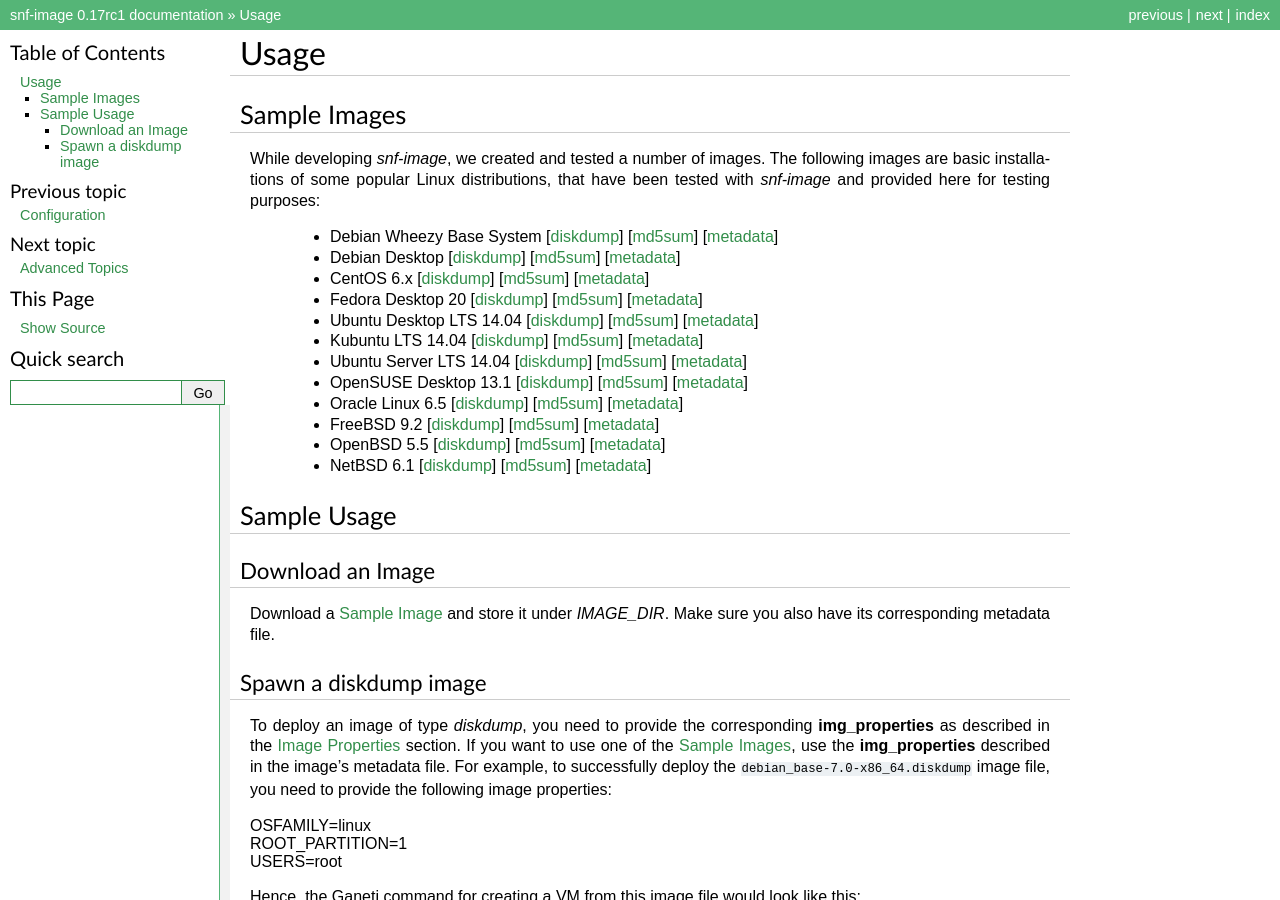
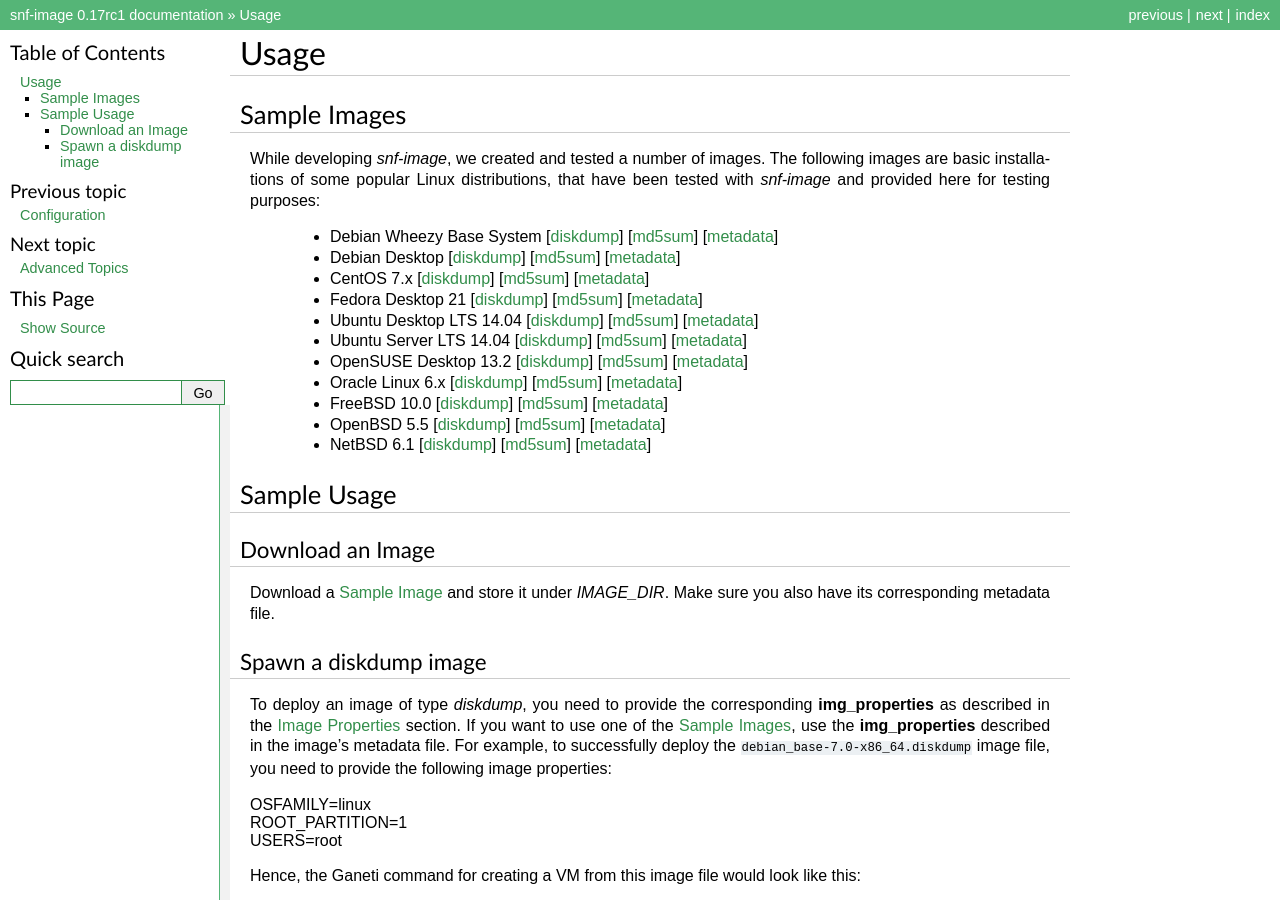
Before and after one commit to grnet/snf-image, a Sphinx documentation site: the page built from docs/usage.rst, in a window 1280 px wide and 900 px high. Built offline with Sphinx 7.4.7, drawn with Linux system fonts in a browser that asks for light colours.

Commit message:
Update the documentation for 0.17

```diff
--- a/docs/configuration.rst
+++ b/docs/configuration.rst
@@ -22,9 +22,6 @@ some external programs in ``/etc/default/snf-image``:
 
   # HELPER_DIR: Directory hosting the helper files
   # HELPER_DIR="/var/lib/snf-image/helper/"
-
-  # HELPER_SIZE: Size of the helper VM image in MB
-  # HELPER_SIZE="600"
 
   # HELPER_TIMEOUT: Soft and hard timeout limits for helper instance. The helper
   # instance will be terminated after a given time if it hasn't exited by itself.
--- a/docs/index.rst
+++ b/docs/index.rst
@@ -26,8 +26,10 @@ snf-image also supports Image customization via hooks. Hooks allow for:
 
 snf-image is being used in large scale production environments with Ganeti to
 successfully deploy many major Linux distributions (Debian, Ubuntu/Kubuntu,
-CentOS, Fedora, OpenSUSE, Slackware, Arch Linux), Windows Server flavors
-(2008 R2, 2012, 20012 R2), as well as BSD systems (FreeBSD, OpenBSD, NetBSD).
+CentOS, Fedora, OpenSUSE, Slackware, Arch Linux, CoreOS), Windows Server
+flavors (2008 R2, 2012, 20012 R2), as well as BSD systems (FreeBSD, OpenBSD,
+NetBSD). It is also known to work well with current Desktop versions of Windows
+(7, 8, 8.1).
 
 The snf-image Ganeti OS Definition is released under
 `GPLv2 <http://www.gnu.org/licenses/gpl-2.0.html>`_.
--- a/docs/usage.rst
+++ b/docs/usage.rst
@@ -19,38 +19,34 @@ that have been tested with *snf-image* and provided here for testing purposes:
    [`diskdump <https://cdn.synnefo.org/debian_desktop-7.0-x86_64.diskdump>`_]
    [`md5sum <https://cdn.synnefo.org/debian_desktop-7.0-x86_64.diskdump.md5sum>`_]
    [`metadata <https://cdn.synnefo.org/debian_desktop-7.0-x86_64.diskdump.meta>`_]
- * CentOS 6.x
-   [`diskdump <https://cdn.synnefo.org/centos-6-x86_64.diskdump>`_]
-   [`md5sum <https://cdn.synnefo.org/centos-6-x86_64.diskdump.md5sum>`_]
-   [`metadata <https://cdn.synnefo.org/centos-6-x86_64.diskdump.meta>`_]
- * Fedora Desktop 20
-   [`diskdump <https://cdn.synnefo.org/fedora-20-x86_64.diskdump>`_]
-   [`md5sum <https://cdn.synnefo.org/fedora-20-x86_64.diskdump.md5sum>`_]
-   [`metadata <https://cdn.synnefo.org/fedora-20-x86_64.diskdump.meta>`_]
+ * CentOS 7.x
+   [`diskdump <https://cdn.synnefo.org/centos-7-x86_64.diskdump>`_]
+   [`md5sum <https://cdn.synnefo.org/centos-7-x86_64.diskdump.md5sum>`_]
+   [`metadata <https://cdn.synnefo.org/centos-7-x86_64.diskdump.meta>`_]
+ * Fedora Desktop 21
+   [`diskdump <https://cdn.synnefo.org/fedora-21-x86_64.diskdump>`_]
+   [`md5sum <https://cdn.synnefo.org/fedora-21-x86_64.diskdump.md5sum>`_]
+   [`metadata <https://cdn.synnefo.org/fedora-21-x86_64.diskdump.meta>`_]
  * Ubuntu Desktop LTS 14.04
    [`diskdump <https://cdn.synnefo.org/ubuntu_desktop-14.04-x86_64.diskdump>`_]
    [`md5sum <https://cdn.synnefo.org/ubuntu_desktop-14.04-x86_64.diskdump.md5sum>`_]
    [`metadata <https://cdn.synnefo.org/ubuntu_desktop-14.04-x86_64.diskdump.meta>`_]
- * Kubuntu LTS 14.04
-   [`diskdump <https://cdn.synnefo.org/kubuntu-14.10-x86_64.diskdump>`_]
-   [`md5sum <https://cdn.synnefo.org/kubuntu-14.10-x86_64.diskdump.md5sum>`_]
-   [`metadata <https://cdn.synnefo.org/kubuntu-14.10-x86_64.diskdump.meta>`_]
  * Ubuntu Server LTS 14.04
    [`diskdump <https://cdn.synnefo.org/ubuntu_server-14.04-x86_64.diskdump>`_]
    [`md5sum <https://cdn.synnefo.org/ubuntu_server-14.04-x86_64.diskdump.md5sum>`_]
    [`metadata <https://cdn.synnefo.org/ubuntu_server-14.04-x86_64.diskdump.meta>`_]
- * OpenSUSE Desktop 13.1
-   [`diskdump <https://cdn.synnefo.org/opensuse_desktop-13.1-x86_64.diskdump>`_]
-   [`md5sum <https://cdn.synnefo.org/opensuse_desktop-13.1-x86_64.diskdump.md5sum>`_]
-   [`metadata <https://cdn.synnefo.org/opensuse_desktop-13.1-x86_64.diskdump.meta>`_]
- * Oracle Linux 6.5
-   [`diskdump <https://cdn.synnefo.org/oraclelinux-6.5-x86_64.diskdump>`_]
-   [`md5sum <https://cdn.synnefo.org/oraclelinux-6.5-x86_64.diskdump.md5sum>`_]
-   [`metadata <https://cdn.synnefo.org/oraclelinux-6.5-x86_64.diskdump.meta>`_]
- * FreeBSD 9.2
-   [`diskdump <https://cdn.synnefo.org/freebsd-9.2-x86_64.diskdump>`_]
-   [`md5sum <https://cdn.synnefo.org/freebsd-9.2-x86_64.diskdump.md5sum>`_]
-   [`metadata <https://cdn.synnefo.org/freebsd-9.2-x86_64.diskdump.meta>`_]
+ * OpenSUSE Desktop 13.2
+   [`diskdump <https://cdn.synnefo.org/opensuse_desktop-13.2-x86_64.diskdump>`_]
+   [`md5sum <https://cdn.synnefo.org/opensuse_desktop-13.2-x86_64.diskdump.md5sum>`_]
+   [`metadata <https://cdn.synnefo.org/opensuse_desktop-13.2-x86_64.diskdump.meta>`_]
+ * Oracle Linux 6.x
+   [`diskdump <https://cdn.synnefo.org/oraclelinux-6-x86_64.diskdump>`_]
+   [`md5sum <https://cdn.synnefo.org/oraclelinux-6-x86_64.diskdump.md5sum>`_]
+   [`metadata <https://cdn.synnefo.org/oraclelinux-6-x86_64.diskdump.meta>`_]
+ * FreeBSD 10.0
+   [`diskdump <https://cdn.synnefo.org/freebsd-10.0-x86_64.diskdump>`_]
+   [`md5sum <https://cdn.synnefo.org/freebsd-10.0-x86_64.diskdump.md5sum>`_]
+   [`metadata <https://cdn.synnefo.org/freebsd-10.0-x86_64.diskdump.meta>`_]
  * OpenBSD 5.5
    [`diskdump <https://cdn.synnefo.org/openbsd-5.5-x86_64.diskdump>`_]
    [`md5sum <https://cdn.synnefo.org/openbsd-5.5-x86_64.diskdump.md5sum>`_]
```
Also changed, not shown: other parts of docs/configuration.rst (+1 -0 lines), docs/architecture.rst (+7 -4 lines).
